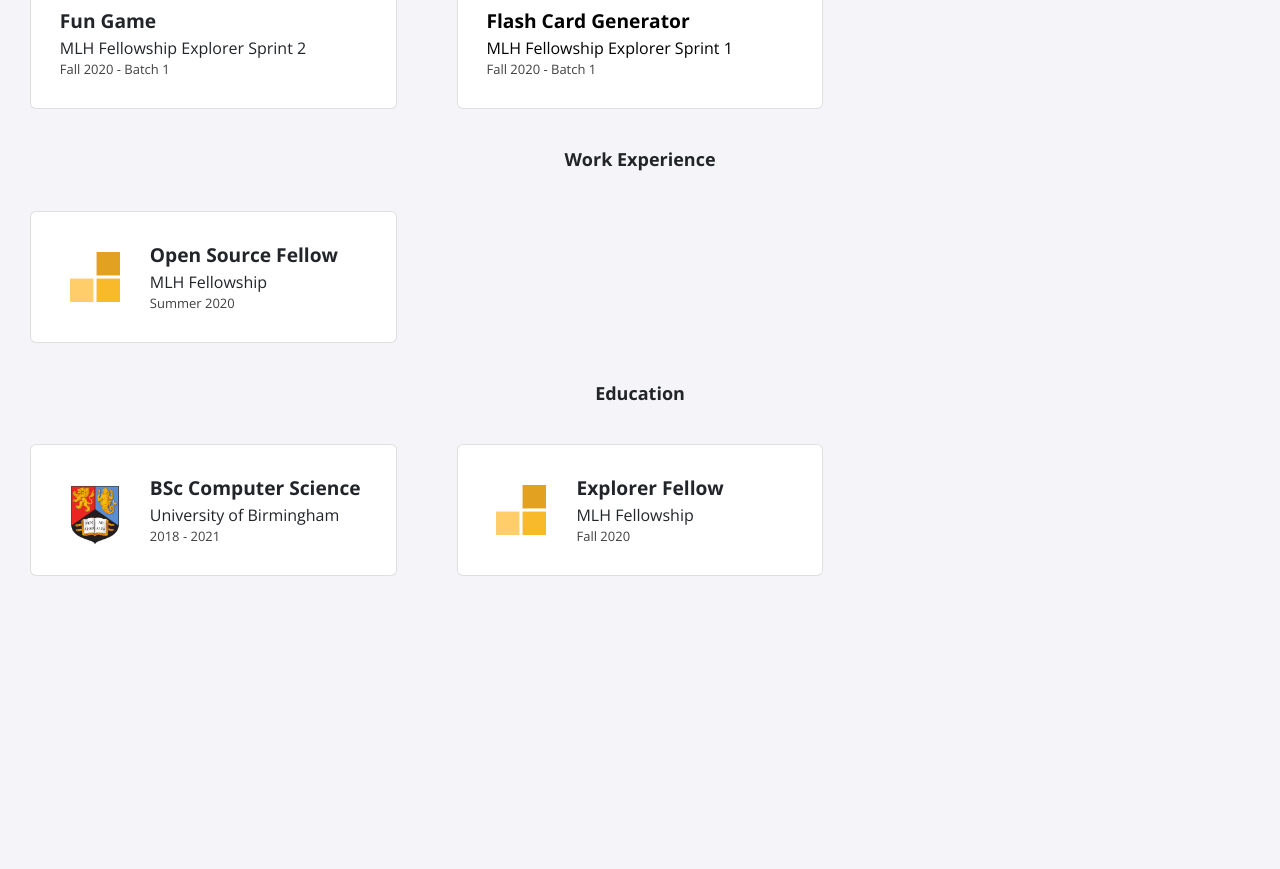
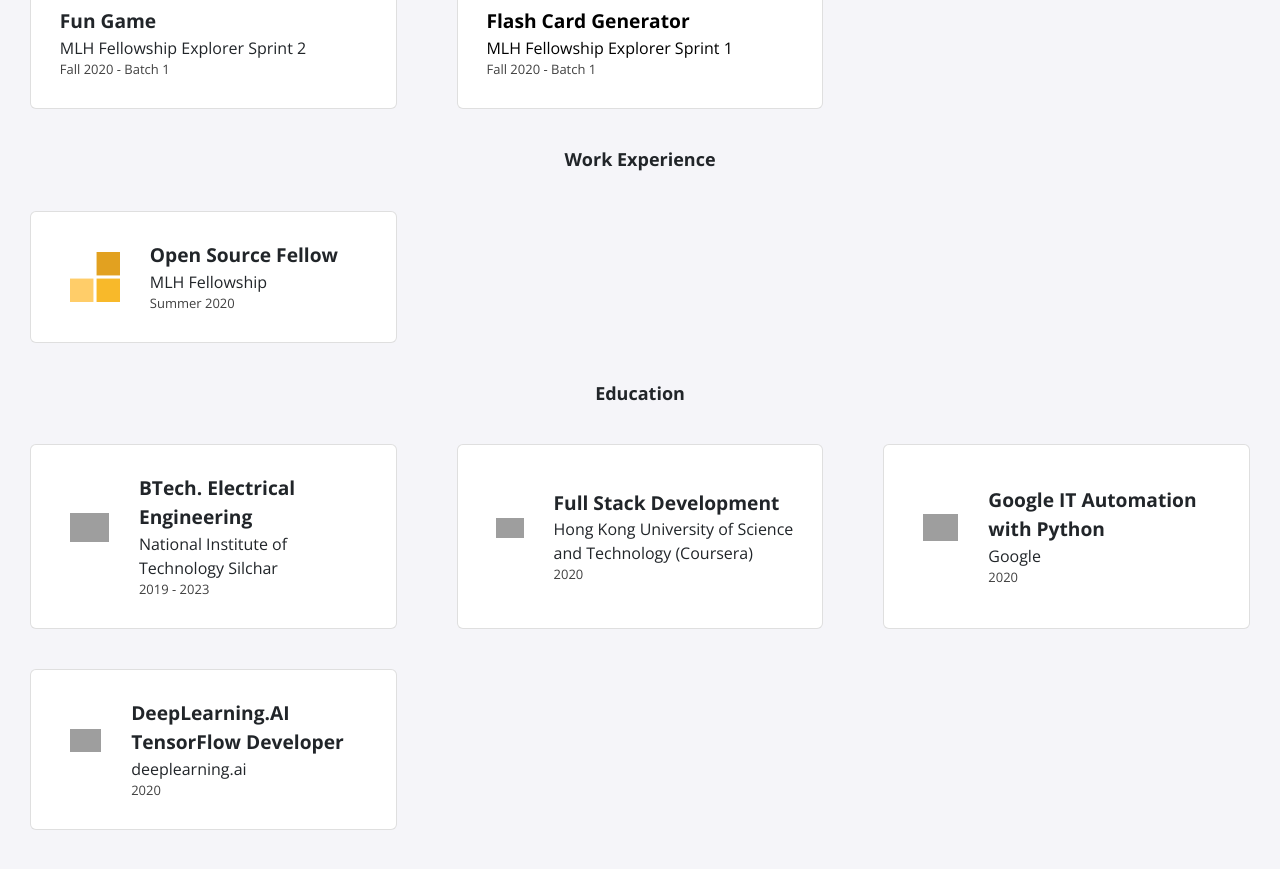
Before and after one commit to luckyhero613/luckyhero613.github.io, a Jekyll site: the page built from index.html, in a window 1280 px wide and 900 px high, scrolled down 696 px. Shown: the top 869 px of the window. Built offline with Jekyll 4.4.1, drawn with Linux system fonts in a browser that asks for light colours; nearby versions of some CDN libraries; before the commit the page ends 1342 px from its top, so only the background shows below that; grey boxes are pictures that could not be loaded.

Commit message:
Update education.yml

```diff
--- a/_data/education.yml
+++ b/_data/education.yml
@@ -1,9 +1,23 @@
-- course: BSc Computer Science
-  institute: University of Birmingham
-  dates: 2018 - 2021
-  logo: uob.png
+- course: BTech. Electrical Engineering
+  institute: National Institute of Technology Silchar
+  dates: 2019 - 2023
+  link: nits.ac.in
+  logo: nits.png
 
-- course: Explorer Fellow
-  institute: MLH Fellowship
-  dates: Fall 2020
-  logo: fellowship.svg
+- course: Full Stack Development
+  institute: Hong Kong University of Science and Technology (Coursera)
+  dates: 2020
+  link: https://www.coursera.org/account/accomplishments/specialization/certificate/R7H3ZETZTURQ
+  logo: coursera.svg
+
+- course: Google IT Automation with Python
+  institute: Google
+  dates: 2020
+  link: https://www.coursera.org/account/accomplishments/specialization/certificate/JPLJ92SCFK6W
+  logo: google.svg
+
+- course: DeepLearning.AI TensorFlow Developer
+  institute: deeplearning.ai
+  dates: 2020
+  link: https://www.coursera.org/account/accomplishments/specialization/certificate/4KH9FHTQZDLM
+  logo: deep-learning.svg
```
